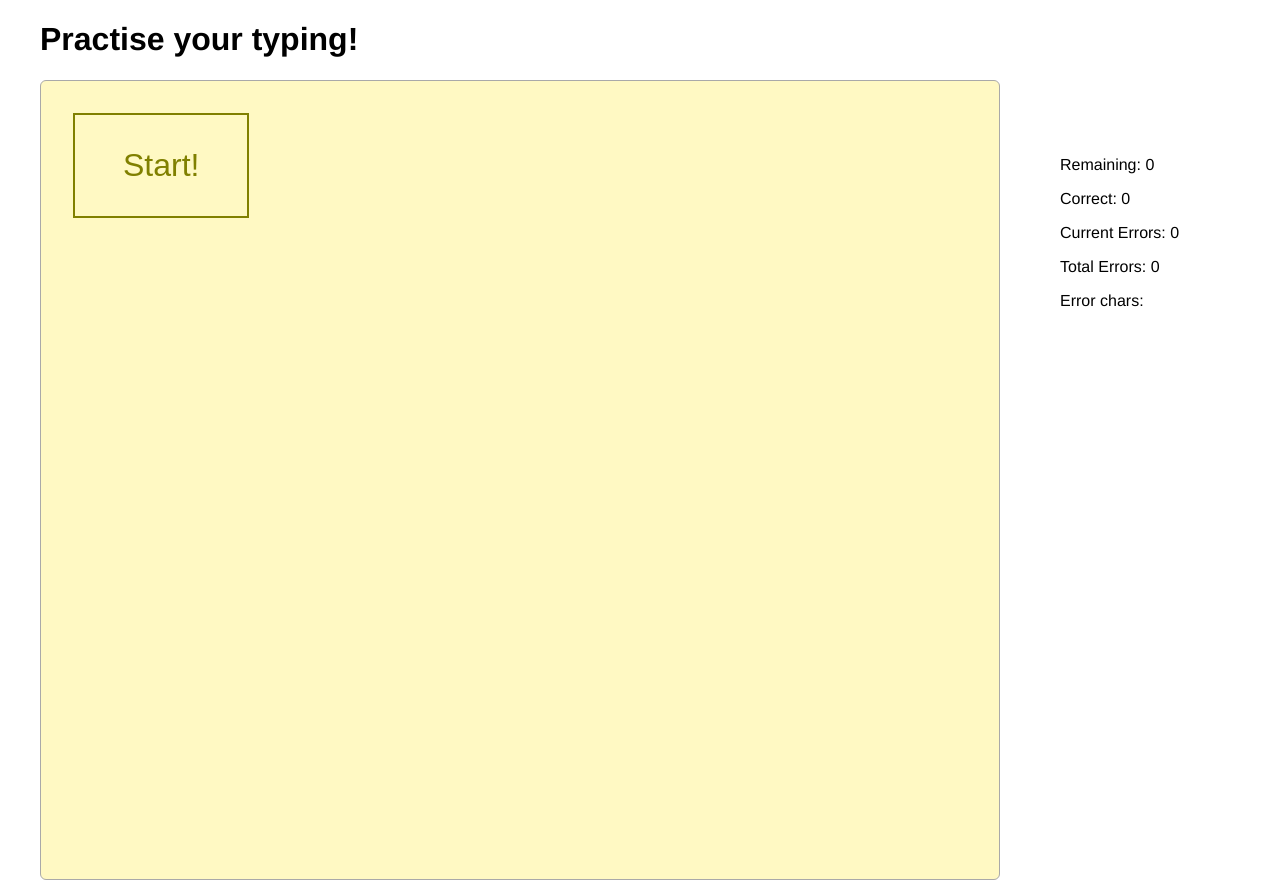
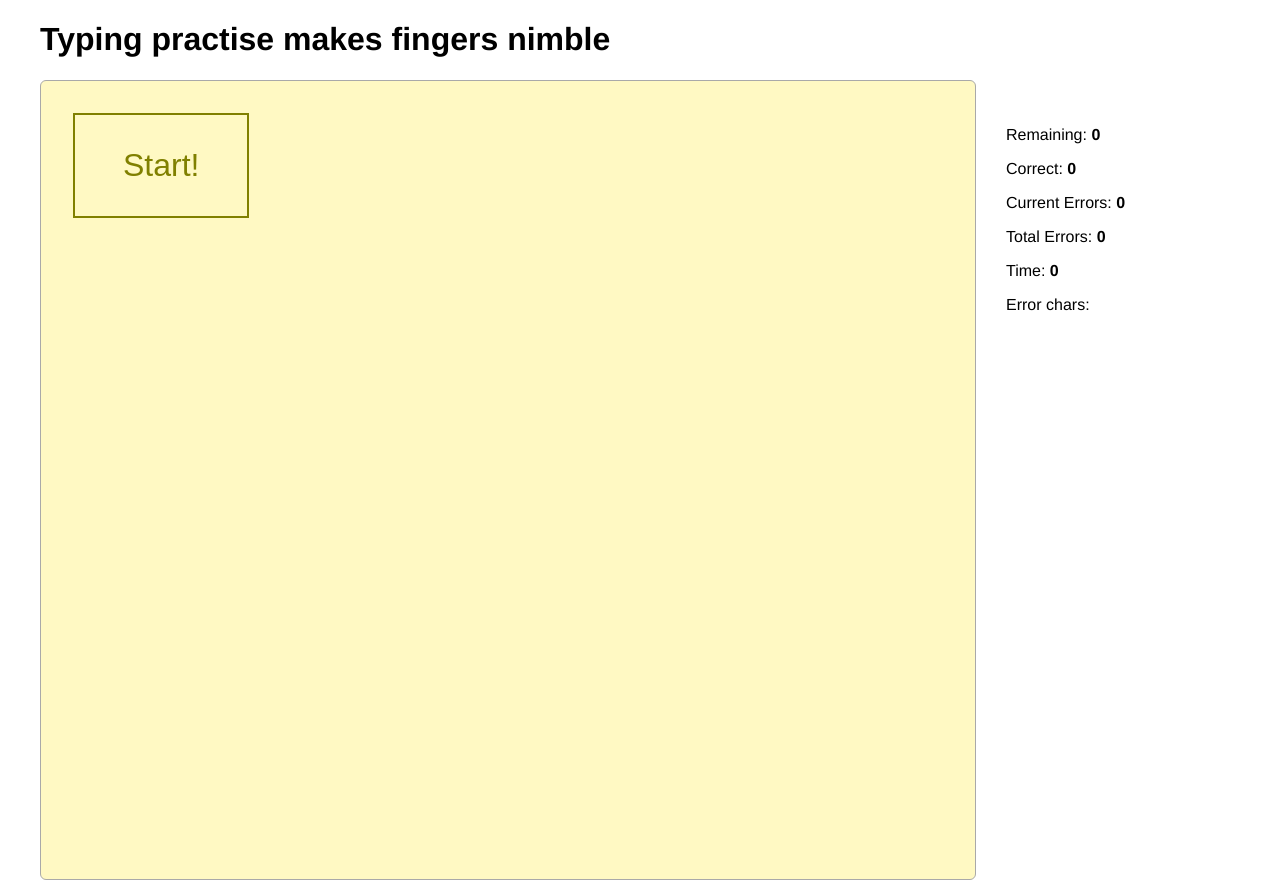
Before and after one commit to guywuy/typing-practise, a React (Create React App) app: page / in a window 1280 px wide. Built offline with nearby package versions, Linux system fonts and the light colour scheme.

Commit message:
Added timer

```diff
--- a/src/App.js
+++ b/src/App.js
@@ -14,13 +14,14 @@ class App extends Component {
       'errorCountCurrent' : 0,
       'errorCountTotal' : 0,
       'errorChars' : [],
-      'timeTaken' : 0,
+      'timeElapsed' : 0,
       'overlayCharacters': []
     }
 
     this.validateTyping = this.validateTyping.bind(this);
     this.handleBackspace = this.handleBackspace.bind(this);
     this.startRound = this.startRound.bind(this);
+    this.tick = this.tick.bind(this);
 
     this.strings = [
       "Satie was a colourful figure in the early 20th-century Parisian avant-garde. His work was a precursor to later artistic movements such as minimalism, Surrealism, repetitive music, and the Theatre of the Absurd.",
@@ -51,7 +52,6 @@ class App extends Component {
     }
 
     let successCount = this.countInstances(characterLog, 'correct');
-    console.log(characterLog, 'charlog')
     let errorCountCurrent = characterLog.length - successCount - 1;
 
     this.setState({
@@ -61,10 +61,17 @@ class App extends Component {
         errorCountCurrent,
         errorCountTotal,
         currentPosition: length,
-        remainingCount
+        remainingCount,
       }
     );
   }
+
+  tick(){
+    this.setState({
+      timeElapsed: this.state.timeElapsed += 1
+    })
+  }
+
 
   handleBackspace(){
     if (this.state.currentPosition>0){
@@ -75,6 +82,8 @@ class App extends Component {
   }
 
   resetState() {
+    clearInterval(this.interval);
+
     this.setState({
       'stringToType': '',
       'inProgress' : false,
@@ -84,7 +93,7 @@ class App extends Component {
       'errorCountCurrent' : 0,
       'errorCountTotal' : 0,
       'errorChars' : [],
-      'timeTaken' : 0,
+      'timeElapsed' : 0,
       'overlayCharacters': []
     })
   }
@@ -92,6 +101,7 @@ class App extends Component {
   startRound(){
     let stringToType = this.generateString();
     let remainingCount = stringToType.length;
+    this.interval = setInterval(this.tick, 100);
     this.setState({
       stringToType,
       remainingCount,
@@ -120,7 +130,7 @@ class App extends Component {
     return (
       <div className="App">
         <header className="App-header">
-          <h1 className="App-title">Practise your typing!</h1>
+          <h1 className="App-title">Typing practise makes fingers nimble</h1>
         </header>
         <section className="main-container">
           <TypingContainer inProgress={this.state.inProgress} stringToType={this.state.stringToType} validateTyping={this.validateTyping} handleBackspace={this.handleBackspace} overlayCharacters={this.state.overlayCharacters} startRound={this.startRound} />
@@ -129,7 +139,7 @@ class App extends Component {
           errorCountCurrent={this.state.errorCountCurrent}
           errorCountTotal={this.state.errorCountTotal}
           errorChars={this.state.errorChars}
-          timeElapsed={this.state.timeTaken} />
+          timeElapsed={this.state.timeElapsed} />
         </section>
       </div>
     );
--- a/src/InfoContainer.js
+++ b/src/InfoContainer.js
@@ -26,7 +26,7 @@ const InfoContainer = ({
       return b[1] - a[1];
     });
     for (let char of sortable){
-      outputString += `<li key=${char[0]}>${char[0]}: ${char[1]}</li>`
+      outputString += `<li key=${char[0]}>${char[0]} : <span class="align-right">${char[1]}</span></li>`
     }
 
     return {__html: outputString};
@@ -34,12 +34,13 @@ const InfoContainer = ({
 
   return (
     <div className="InfoContainer">
-      <p>Remaining: {remainingCount}</p>
-      <p>Correct: {successCount}</p>
-      <p>Current Errors: {errorCountCurrent}</p>
-      <p>Total Errors: {errorCountTotal}</p>
+      <p>Remaining: <strong>{remainingCount}</strong></p>
+      <p>Correct: <strong>{successCount}</strong></p>
+      <p>Current Errors: <strong>{errorCountCurrent}</strong></p>
+      <p>Total Errors: <strong>{errorCountTotal}</strong></p>
+      <p>Time: <strong>{timeElapsed}</strong></p>
       <p> Error chars: </p>
-      <ul dangerouslySetInnerHTML={formattedErrorChars()}></ul>
+      <ul className="error-chars-container" dangerouslySetInnerHTML={formattedErrorChars()}></ul>
     </div>
   )
 }
--- a/src/TypingContainer.js
+++ b/src/TypingContainer.js
@@ -41,7 +41,14 @@ class TypingContainer extends Component {
         }
 
         {this.props.inProgress &&
-        <textarea className="TypingArea" id='user-text-display' autoFocus onChange={this.handleChange} onKeyDown={this.handleKeyDown}></textarea>
+        <textarea className="TypingArea"
+        id='user-text-display'
+        autoFocus
+        autoCorrect="off"
+        autoCapitalize="off"
+        spellCheck="false"
+        onChange={this.handleChange}
+        onKeyDown={this.handleKeyDown}></textarea>
         }
         {!this.props.inProgress && <button className="button--start" onClick={this.props.startRound}>Start!</button>}
       </div>
--- a/src/index.css
+++ b/src/index.css
@@ -21,7 +21,7 @@ body {
   border: 1px solid darkgray;
   height: 800px;
   position: relative;
-  flex-basis: 80%;
+  flex-basis: 78%;
 }
 .TypingArea {
   width: 90%;
@@ -46,9 +46,9 @@ textarea {
 }
 
 .InfoContainer{
-  flex-basis: 20%;
+  flex-basis: 22%;
   border-radius: 6px;
-  padding: 5%;
+  padding: 2.5%;
 }
 
 .button--start {
@@ -69,6 +69,15 @@ textarea {
   /* display: inline-block; */
   /* box-shadow: 0px 2px green; */
 }
+.error-chars-container {
+  max-height: 300px;
+  overflow-y: scroll;
+}
+
+.align-right{
+  text-align: right;
+}
+
 
 @keyframes flash {
   from {
```
